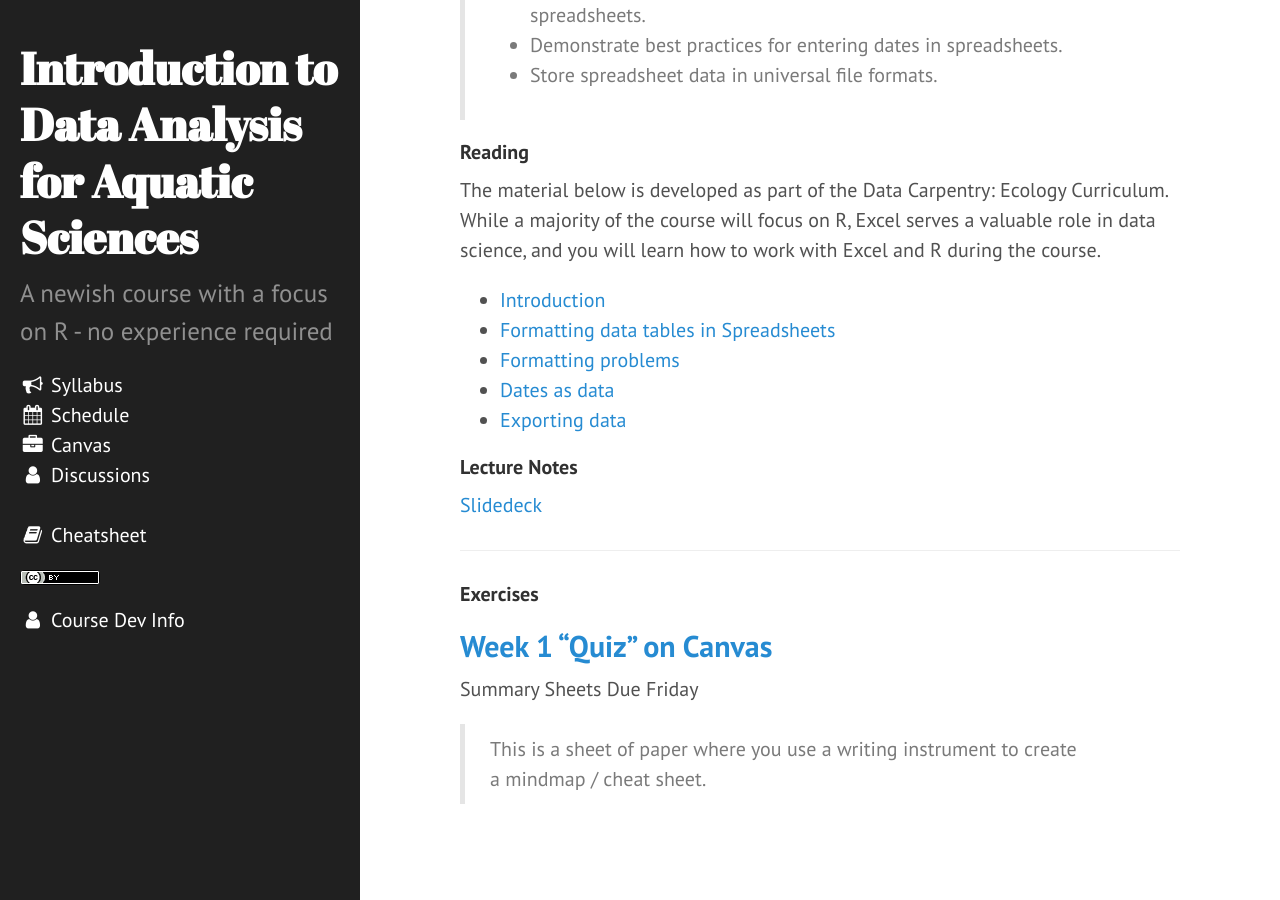
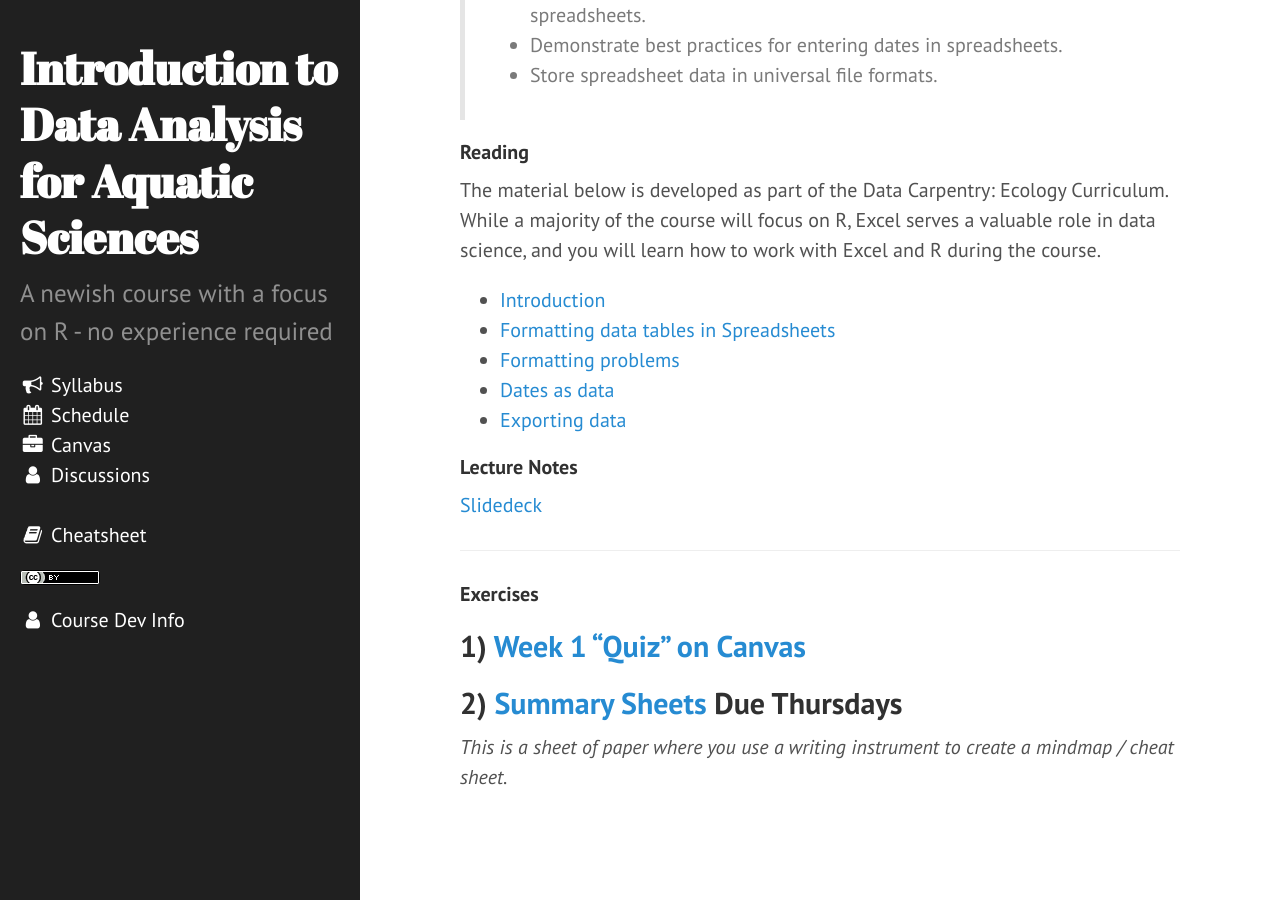
Before and after one commit to sr320/course-fish497-2019, a Jekyll site: the page built from assignments/excel-data.md, in a window 1280 px wide and 900 px high, scrolled down 561 px. Built offline with Jekyll 4.4.1, drawn with Linux system fonts in a browser that asks for light colours; nearby versions of some CDN libraries.

Commit message:
link to summary sheet

```diff
--- a/assignments/excel-data.md
+++ b/assignments/excel-data.md
@@ -24,9 +24,8 @@
 <!-- End of Assignments Template - Be sure to keep the include statements -->
 
 
-## [Week 1 "Quiz" on Canvas](https://canvas.uw.edu/courses/1273428/quizzes/1124477)
+## 1) [Week 1 "Quiz" on Canvas](https://canvas.uw.edu/courses/1273428/quizzes/1124477)
 
 
-Summary Sheets Due Friday
-
-> This is a sheet of paper where you use a writing instrument to create a mindmap / cheat sheet.
+## 2) [Summary Sheets](https://canvas.uw.edu/courses/1273428/assignments/4761919) Due Thursdays
+_This is a sheet of paper where you use a writing instrument to create a mindmap / cheat sheet._
```
